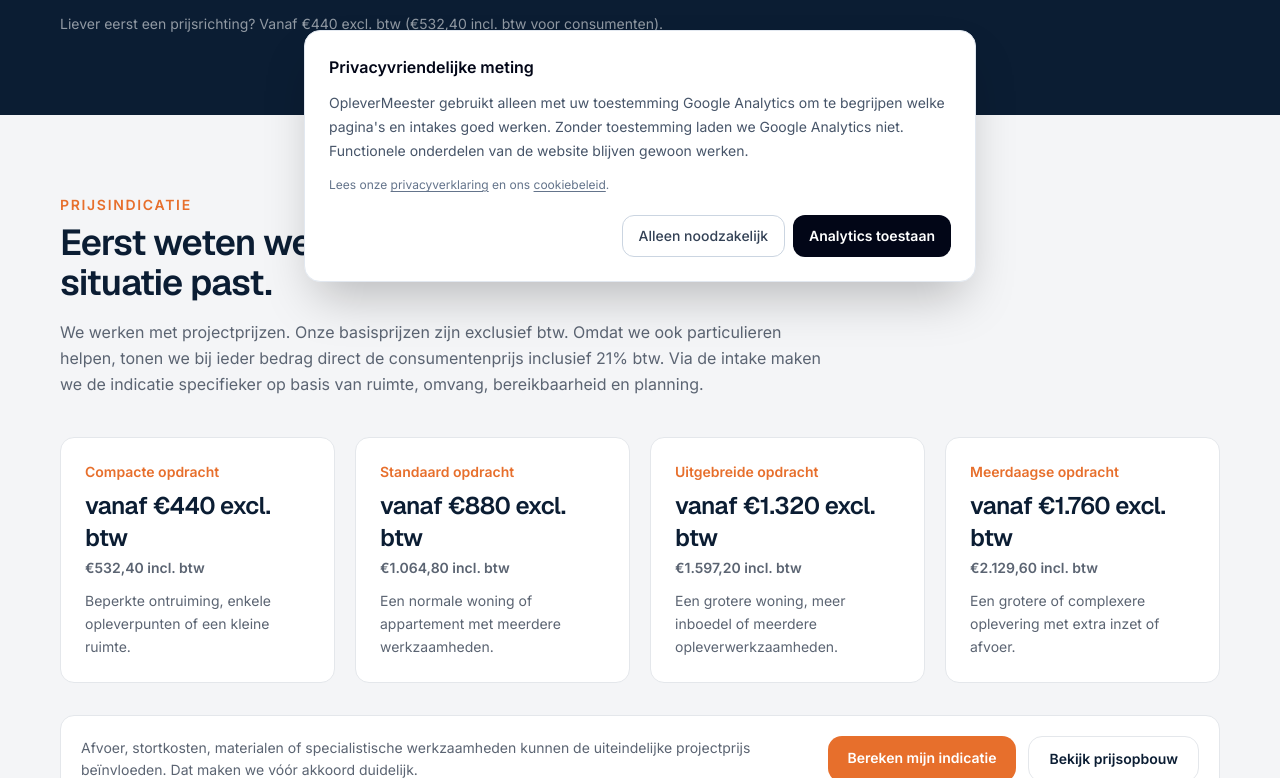
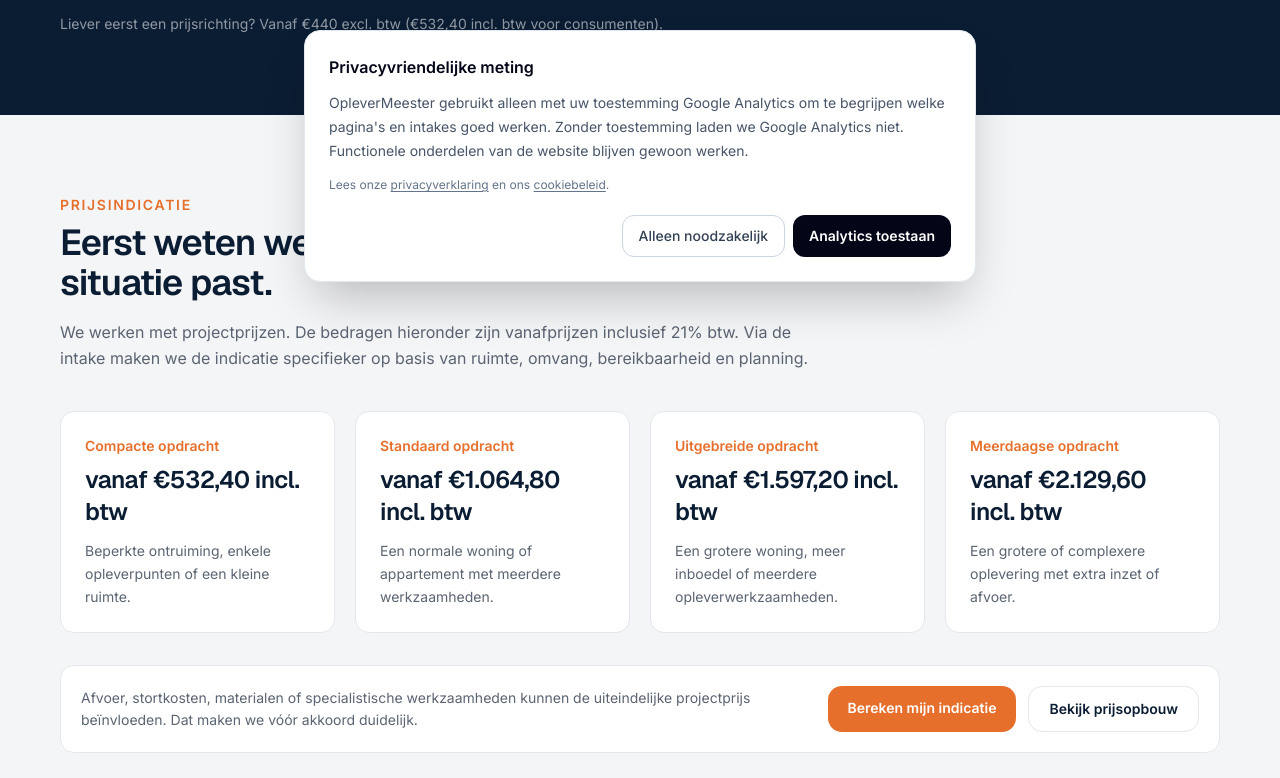
Before and after one commit to sandvlietbv/OpleverMeester, a Next.js app: page / in a window 1280 px wide. Shown: the part 494-1272 px from the top of the page. Built offline with nearby package versions, Linux system fonts and the light colour scheme.

Commit message:
Show one VAT-inclusive public price

```diff
--- a/components/Pricing.tsx
+++ b/components/Pricing.tsx
@@ -1,10 +1,10 @@
 import Link from "next/link";
 
 const tiers = [
-  ["Compacte opdracht", "vanaf €440 excl. btw", "€532,40 incl. btw", "Beperkte ontruiming, enkele opleverpunten of een kleine ruimte."],
-  ["Standaard opdracht", "vanaf €880 excl. btw", "€1.064,80 incl. btw", "Een normale woning of appartement met meerdere werkzaamheden."],
-  ["Uitgebreide opdracht", "vanaf €1.320 excl. btw", "€1.597,20 incl. btw", "Een grotere woning, meer inboedel of meerdere opleverwerkzaamheden."],
-  ["Meerdaagse opdracht", "vanaf €1.760 excl. btw", "€2.129,60 incl. btw", "Een grotere of complexere oplevering met extra inzet of afvoer."],
+  ["Compacte opdracht", "vanaf €532,40 incl. btw", "Beperkte ontruiming, enkele opleverpunten of een kleine ruimte."],
+  ["Standaard opdracht", "vanaf €1.064,80 incl. btw", "Een normale woning of appartement met meerdere werkzaamheden."],
+  ["Uitgebreide opdracht", "vanaf €1.597,20 incl. btw", "Een grotere woning, meer inboedel of meerdere opleverwerkzaamheden."],
+  ["Meerdaagse opdracht", "vanaf €2.129,60 incl. btw", "Een grotere of complexere oplevering met extra inzet of afvoer."],
 ];
 
 export default function Pricing() {
@@ -14,14 +14,13 @@ export default function Pricing() {
         <div className="max-w-3xl">
           <p className="text-sm font-semibold uppercase tracking-[0.12em] text-orange">Prijsindicatie</p>
           <h2 className="mt-2 font-display text-3xl font-semibold tracking-tight text-navy md:text-4xl">Eerst weten welke orde van grootte bij uw situatie past.</h2>
-          <p className="mt-4 leading-relaxed text-muted">We werken met projectprijzen. Onze basisprijzen zijn exclusief btw. Omdat we ook particulieren helpen, tonen we bij ieder bedrag direct de consumentenprijs inclusief 21% btw. Via de intake maken we de indicatie specifieker op basis van ruimte, omvang, bereikbaarheid en planning.</p>
+          <p className="mt-4 leading-relaxed text-muted">We werken met projectprijzen. De bedragen hieronder zijn vanafprijzen inclusief 21% btw. Via de intake maken we de indicatie specifieker op basis van ruimte, omvang, bereikbaarheid en planning.</p>
         </div>
         <div className="mt-10 grid gap-5 md:grid-cols-2 xl:grid-cols-4">
-          {tiers.map(([label, priceEx, priceIncl, text]) => (
+          {tiers.map(([label, price, text]) => (
             <article key={label} className="rounded-om border border-surface-mid bg-white p-6">
               <p className="text-sm font-semibold text-orange">{label}</p>
-              <p className="mt-2 font-display text-2xl font-semibold tracking-tight text-navy">{priceEx}</p>
-              <p className="mt-1 text-sm font-semibold text-muted">{priceIncl}</p>
+              <p className="mt-2 font-display text-2xl font-semibold tracking-tight text-navy">{price}</p>
               <p className="mt-3 text-sm leading-relaxed text-muted">{text}</p>
             </article>
           ))}
```
